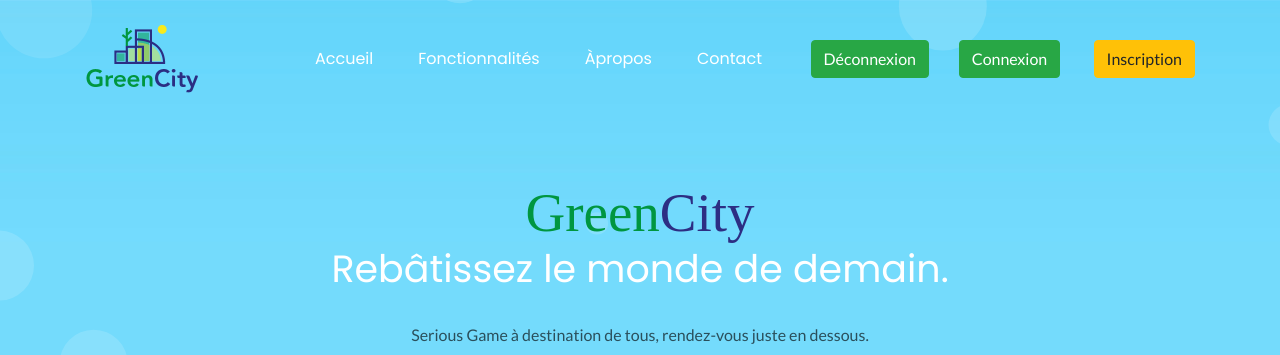
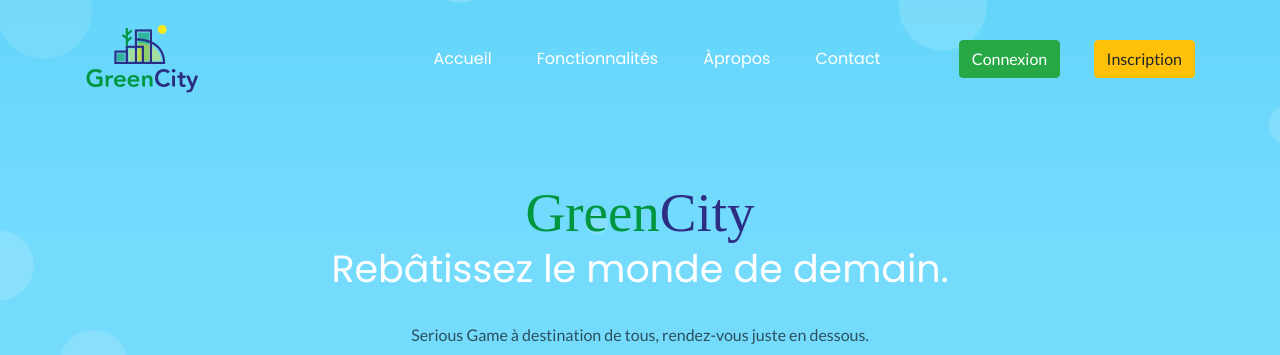
Before and after one commit to saltyfoxy/WorkShopB3EPSIBdxTeam2, a PHP site: page / in a window 1280 px wide. Shown: the top 355 px of the page. Run offline with PHP 8.4, Linux system fonts and the light colour scheme.

Commit message:
boutton co / deco
bouttons connexion et deconnexion
+ lien vers le bon fichier bdd

```diff
--- a/index.php
+++ b/index.php
@@ -92,14 +92,14 @@
                             </div> <!-- navbar collapse -->
 
 
-                            <a href="logout.php"> <button style="margin-left: 3%;" type="button" class="btn btn-success">Déconnexion</button> </a>
-                            <?php if (isset($_SESSION['prenom'])): ?>
-                                    <p>Hello </p>
-                                    <a href="logout.php"> <button style="margin-left: 3%;" type="button" class="btn btn-success">Déconnexion</button> </a>
-                            <?php else: ?>
-                                    <button style="margin-left: 3%;" type="button" onclick="location.href='login.php'" class="btn btn-success">Connexion</button>
-                                    <button style="margin-left: 3%;" type="button" onclick="location.href='register.php'" class="btn btn-warning">Inscription</button>
-                            <?php endif; ?>
+                            <?php
+                            if (isset($_SESSION['email'])){
+                                print ('<a href="logout.php"> <button style="margin-left: 3%;" type="button" class="btn btn-success">Déconnexion</button> </a>');}
+                            else
+                            {print ("<button style=\"margin-left: 3%;\" type=\"button\" onclick=\"location.href='login.php'\" class=\"btn btn-success\">Connexion</button>
+                                <button style=\"margin-left: 3%;\" type=\"button\" onclick=\"location.href='register.php'\" class=\"btn btn-warning\">Inscription</button>");
+                            }
+                            ?>
 
 
                         </nav> <!-- navbar -->
--- a/login.php
+++ b/login.php
@@ -1,5 +1,5 @@
 <?php
-require_once "db_connnection.php";
+require_once "jeu/include/bdd.php";
 session_start();
 if(  isset($_SESSION['email']) )
 {
--- a/logout.php
+++ b/logout.php
@@ -1,7 +1,7 @@
 <?php
 session_start();
 session_destroy();
-unset($_SESSION['prenom']);
+unset($_SESSION['email']);
 $_SESSION['message']="You are now logged out";
 header("location:index.php");
 ?>
--- a/register.php
+++ b/register.php
@@ -1,5 +1,5 @@
 <?php
-require_once "db_connnection.php";
+require_once "jeu/include/bdd.php";
 session_start();
 //connect to database
 if(isset($_POST['register_btn']))
```
Also changed, not shown: jeu/include/bdd.php (+12 -0 lines).
